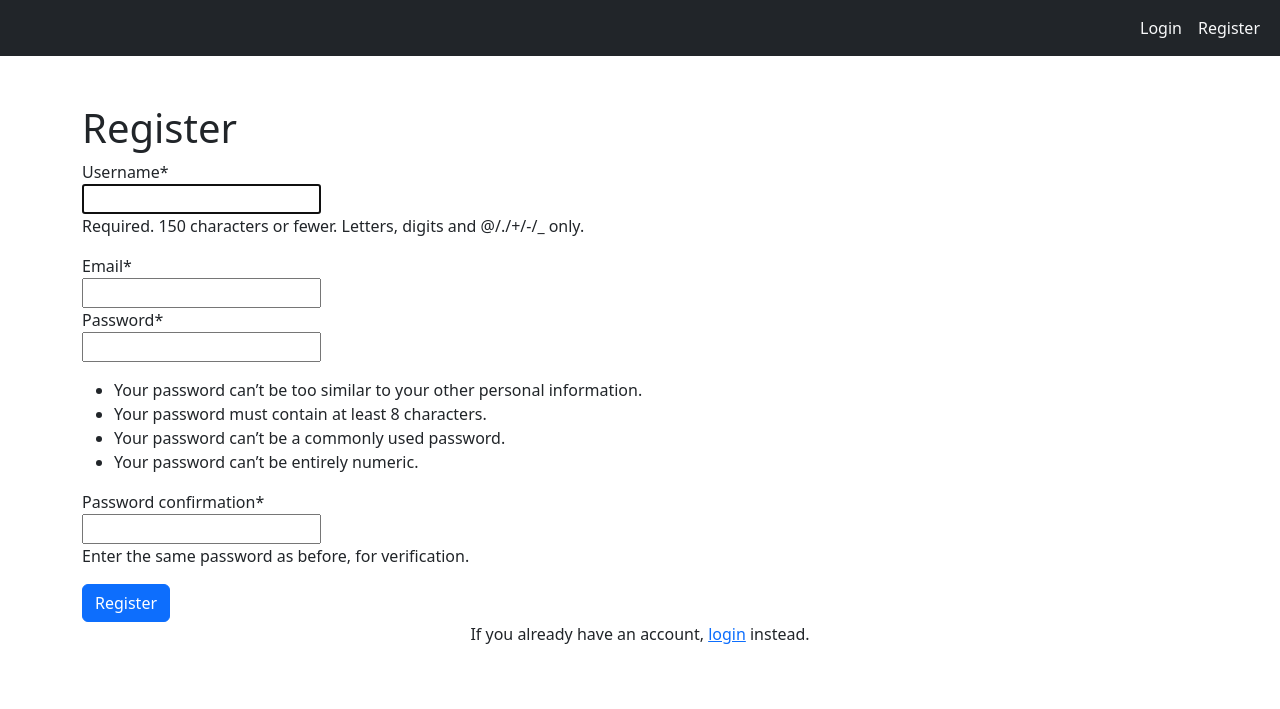
After one commit to nczimmerman00/nz_INF_601_FinalProject, a Django app: page /ai_news/register in a window 1280 px wide. The commit adds this page. Shown: the top 709 px of the page. Run offline with Django 4.2, Linux system fonts and the light colour scheme; some libraries are stand-ins or nearby versions.

Commit message:
Added bootstrap and register functionality

```diff
--- /dev/null
+++ b/ai_news/forms.py
@@ -0,0 +1,20 @@
+from django import forms
+from django.contrib.auth.forms import UserCreationForm
+from django.contrib.auth.models import User
+
+
+# Create your forms here.
+
+class NewUserForm(UserCreationForm):
+	email = forms.EmailField(required=True)
+
+	class Meta:
+		model = User
+		fields = ("username", "email", "password1", "password2")
+
+	def save(self, commit=True):
+		user = super(NewUserForm, self).save(commit=False)
+		user.email = self.cleaned_data['email']
+		if commit:
+			user.save()
+		return user
--- a/ai_news/templates/base.html
+++ b/ai_news/templates/base.html
@@ -4,8 +4,37 @@
 <head>
   <meta charset="utf-8">
   <title>{% block title %}Django Auth Tutorial{% endblock %}</title>
+    <link href="https://cdn.jsdelivr.net/npm/bootstrap@5.2.2/dist/css/bootstrap.min.css" rel="stylesheet" integrity="sha384-Zenh87qX5JnK2Jl0vWa8Ck2rdkQ2Bzep5IDxbcnCeuOxjzrPF/et3URy9Bv1WTRi" crossorigin="anonymous">
 </head>
 <body>
+<nav class="navbar navbar-expand-lg navbar navbar-dark bg-dark">
+  <button class="navbar-toggler" type="button" data-toggle="collapse" data-target="#navbarText" aria-controls="navbarText" aria-expanded="False" aria-label="Toggle navigation">
+    <span class="navbar-toggler-icon"></span>
+  </button>
+  <div class="container-fluid" id="navbarText">
+    <ul class="navbar-nav ms-auto">
+      {% if user.is_authenticated %}
+
+      <li class="nav-item .ms-auto">
+        <a class="nav-link link-light" href="{% url 'logout' %}">Logout</a>
+      </li>
+      <li class="nav-item">
+        <a class="nav-link link-light" href="#">Welcome, {{user.username}}</a>
+      </li>
+
+      {% else %}
+
+      <li class="nav-item">
+        <a class="nav-link link-light" href="{% url 'login' %}">Login</a>
+      </li>
+          <li class="nav-item">
+            <a class="nav-link link-light" href="{% url 'register' %}">Register</a>
+          </li>
+
+      {% endif %}
+    </ul>
+  </div>
+</nav>
   <main>
     {% block content %}
     {% endblock %}
--- /dev/null
+++ b/ai_news/templates/registration/register.html
@@ -0,0 +1,18 @@
+{% extends "base.html" %}
+
+{% block content %}
+
+{% load crispy_forms_tags %}
+
+<!--Register-->
+<div class="container py-5">
+	<h1>Register</h1>
+	<form method="POST">
+		{% csrf_token %}
+		{{ register_form|crispy }}
+		<button class="btn btn-primary" type="submit">Register</button>
+	</form>
+	<p class="text-center">If you already have an account, <a href="{%  url 'login' %}">login</a> instead.</p>
+</div>
+
+{% endblock %}
--- a/ai_news/urls.py
+++ b/ai_news/urls.py
@@ -1,9 +1,12 @@
 from django.contrib import admin
 from django.urls import path, include
 from django.views.generic.base import TemplateView
+from . import views
 
 urlpatterns = [
     path('admin/', admin.site.urls),
-    path("accounts/", include("django.contrib.auth.urls")),
     path('', TemplateView.as_view(template_name='home.html'), name='home'),
+    path("register", views.register_request, name="register"),
+    path("login", views.login_request, name="login"),
+    path("logout", views.logout_request, name= "logout")
 ]
--- a/ai_news/views.py
+++ b/ai_news/views.py
@@ -1,3 +1,46 @@
 from django.shortcuts import render
 
 # Create your views here.
+from django.shortcuts import render, redirect
+from .forms import NewUserForm
+from django.contrib import messages
+from django.contrib.auth.forms import AuthenticationForm
+from django.contrib.auth import login, authenticate, logout
+
+
+def register_request(request):
+    if request.method == "POST":
+        form = NewUserForm(request.POST)
+        if form.is_valid():
+            user = form.save()
+            login(request, user)
+            messages.success(request, "Registration successful." )
+            return redirect("home")
+        messages.error(request, "Unsuccessful registration. Invalid information.")
+    form = NewUserForm()
+    return render(request=request, template_name="registration/register.html", context={"register_form":form})
+
+
+def login_request(request):
+    if request.method == "POST":
+        form = AuthenticationForm(request, data=request.POST)
+        if form.is_valid():
+            username = form.cleaned_data.get('username')
+            password = form.cleaned_data.get('password')
+            user = authenticate(username=username, password=password)
+            if user is not None:
+                login(request, user)
+                messages.info(request, f"You are now logged in as {username}.")
+                return redirect("home")
+            else:
+                messages.error(request,"Invalid username or password.")
+        else:
+            messages.error(request, "Invalid username or password.")
+    form = AuthenticationForm()
+    return render(request=request, template_name="registration/login.html", context={"login_form":form})
+
+
+def logout_request(request):
+    logout(request)
+    messages.info(request, "You have successfully logged out.")
+    return redirect("home")
--- a/base/asgi.py
+++ b/base/asgi.py
@@ -11,6 +11,6 @@ import os
 
 from django.core.asgi import get_asgi_application
 
-os.environ.setdefault('DJANGO_SETTINGS_MODULE', 'aaa.settings')
+os.environ.setdefault('DJANGO_SETTINGS_MODULE', 'base.settings')
 
 application = get_asgi_application()
--- a/base/settings.py
+++ b/base/settings.py
@@ -38,6 +38,7 @@ INSTALLED_APPS = [
     'django.contrib.sessions',
     'django.contrib.messages',
     'django.contrib.staticfiles',
+    'crispy_forms',
 ]
 
 MIDDLEWARE = [
```
Also changed, not shown: ai_news/templates/registration/login.html (+15 -9 lines), ai_news/templates/home.html (line endings or trailing spaces).
